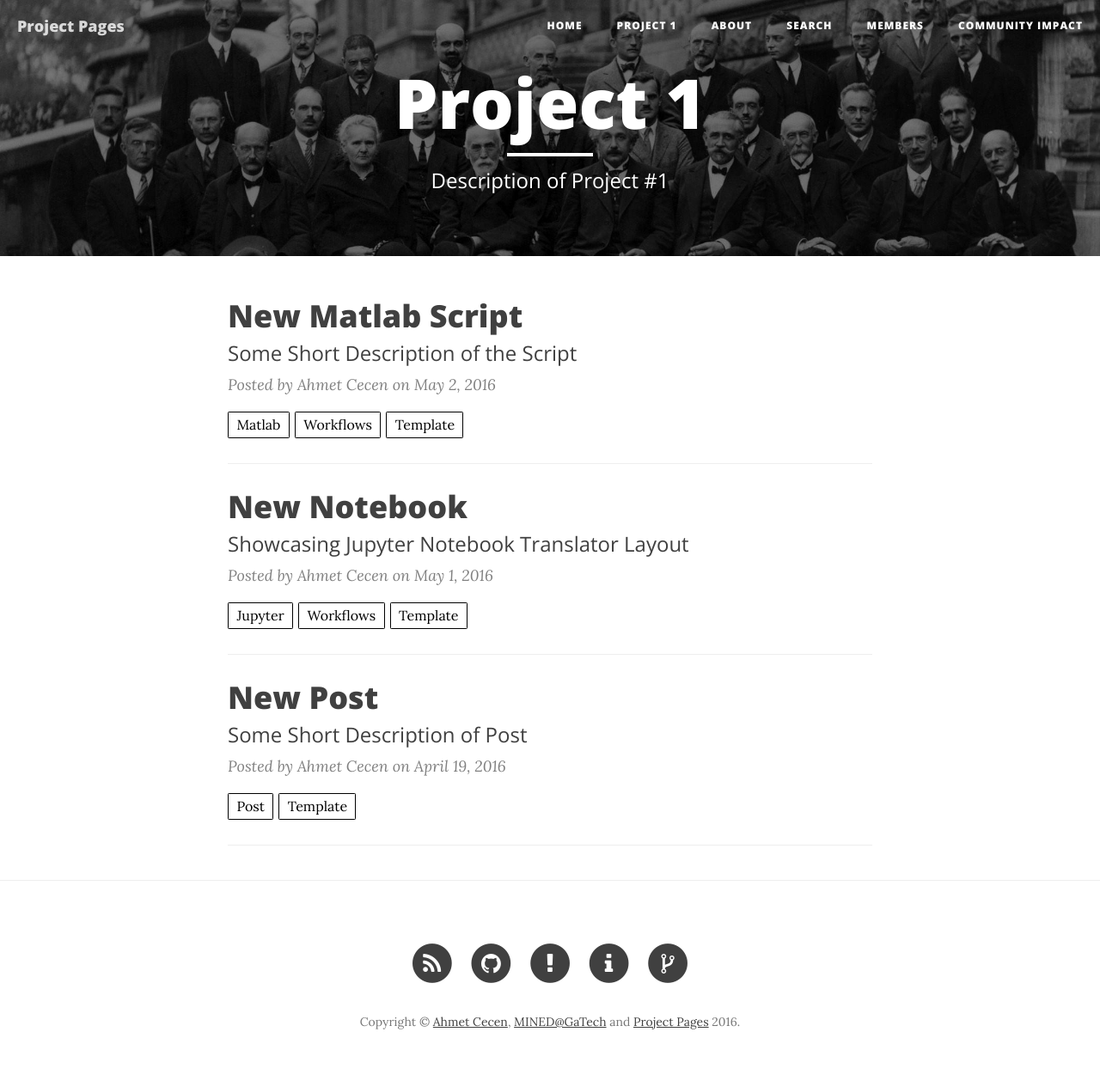
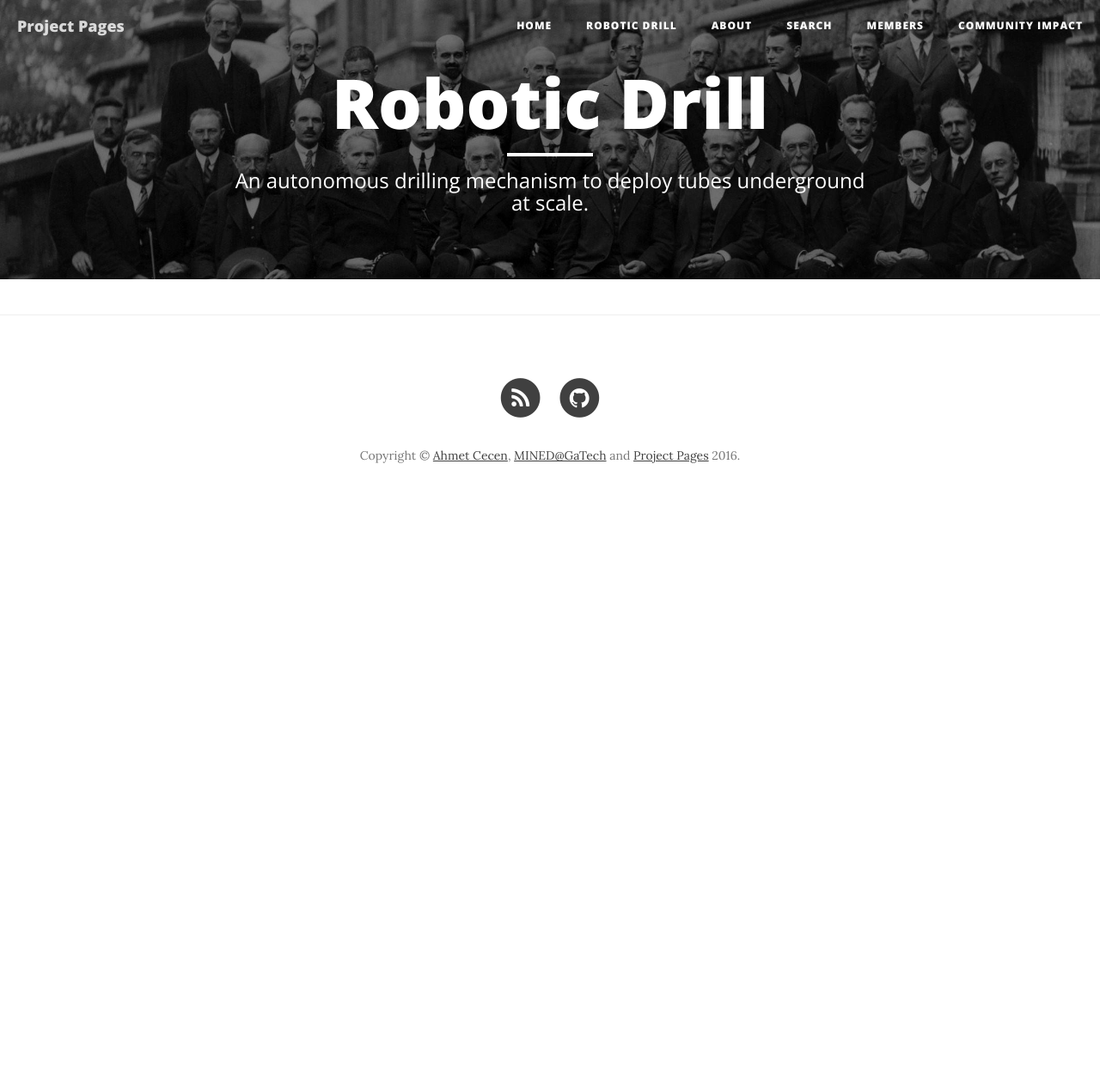
Before and after one commit to nrahnemoon/tubes, a Jekyll site: the page built from projects/project1.md, in a window 1280 px wide. Shown: the whole page at 86% size. Built offline with Jekyll 4.4.1, drawn with Linux system fonts in a browser that asks for light colours; nearby versions of some CDN libraries; after the commit the page ends 900 px from its top, so only the background shows below that.

Commit message:
Images weren't loading

```diff
--- a/_config.yml
+++ b/_config.yml
@@ -7,16 +7,16 @@
 
 
 # Secondary Parameters
-baseurl: "/project-pages"
+baseurl: "/tubes"
 header-img: img/home-bg.jpg
 headercolor: "#FFFFFF"
-logo: /project-pages/img/logos/Project-Pages-New-Logo-Inverted.png
+logo: /tubes/img/logos/Project-Pages-New-Logo-Inverted.png
 
 # Tertiary Parameters
-github_username:  projectpages
-project_repository: project-pages
-disqus_shortname: project-pages
-g-analytics: UA-75881392-1
+github_username:  nrahnemoon
+project_repository: tubes
+disqus_shortname: tubes-1
+g-analytics: UA-99101600-1
 altmetric: true
 
 # Build settings
@@ -41,7 +41,7 @@
 # Prose Settings
 prose:
   ignore: ['feed.xml', '/stl', '/ply', '/js', '/plugin', '/lib', '/projectors', '_layouts', '/_includes', 'Gruntfile.js', 'package.json', 'proselinks.jsonp', 'ppanchor.matin', '.gitignore', '/search', '/css', '/img', 'favicon.png','_data/*.json','LICENSES.md','README.md','colorscheme.scss','members.html','mentions.html','index.html']
-  siteurl: 'http://projectpages.github.io/project-pages/'
+  siteurl: 'https://nrahnemoon.github.io/tubes/'
   ispp: true
   media: 'img'
   metadata:
--- a/projects/project1.md
+++ b/projects/project1.md
@@ -1,7 +1,7 @@
 ---
 layout: project
-title: "Project 1"
-description: "Description of Project #1"
+title: "Robotic Drill"
+description: "An autonomous drilling mechanism to deploy tubes underground at scale."
 header-img: "img/home-bg.jpg"
-category: project1
+category: robodrill
 ---
```
